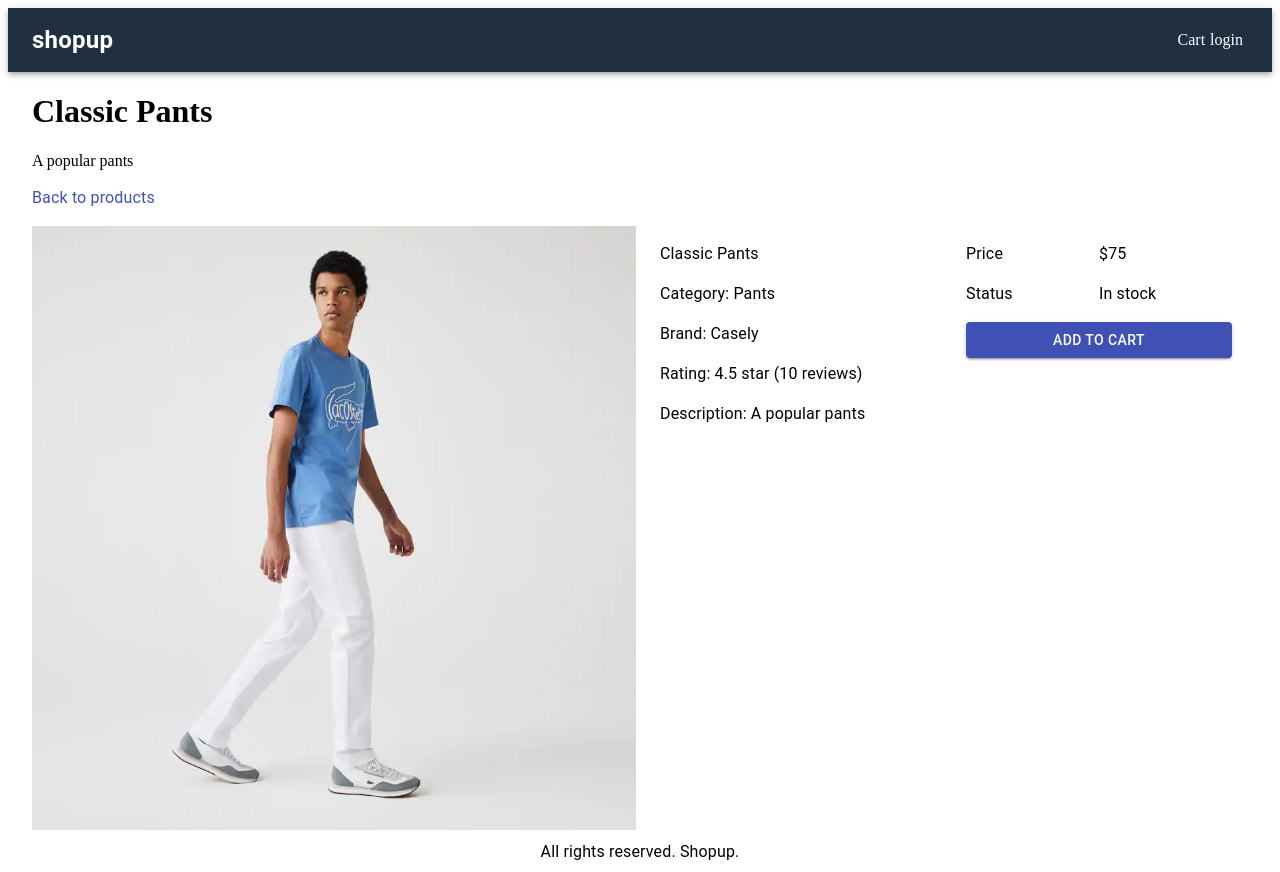
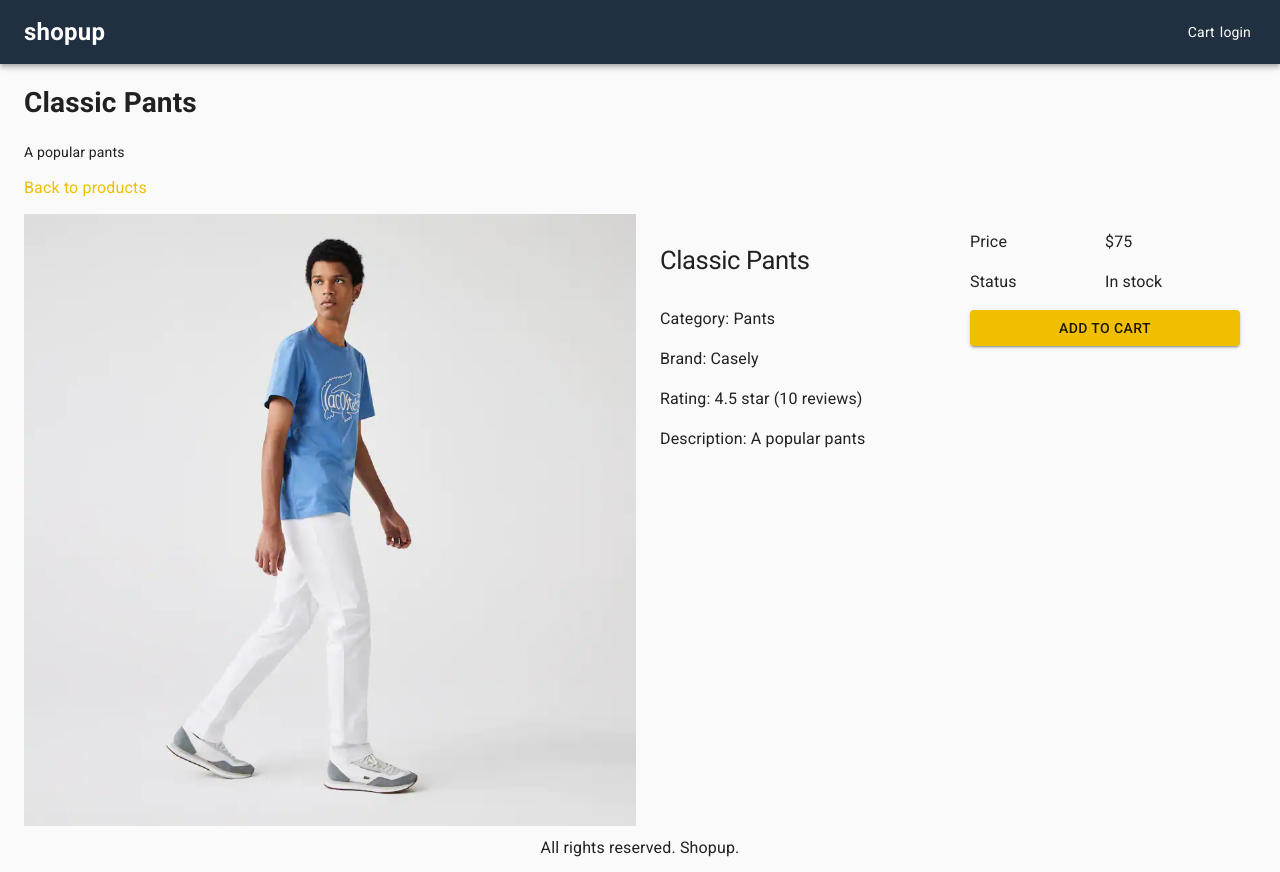
Before and after one commit to Sahil811/Shopup, a Next.js app: page /product/classic-pants in a window 1280 px wide. Built offline with nearby package versions, Linux system fonts and the light colour scheme.

Commit message:
main: material ui theme in project details page

```diff
--- a/components/Layout.js
+++ b/components/Layout.js
@@ -4,6 +4,9 @@
   Link,
   Toolbar,
   Typography,
+  createTheme,
+  ThemeProvider,
+  CssBaseline,
 } from "@material-ui/core";
 import Head from "next/head";
 import React from "react";
@@ -11,6 +14,30 @@
 import NextLink from "next/link";
 
 export default function Layout({ title, description, children }) {
+  const theme = createTheme({
+    typography: {
+      h1: {
+        fontSize: "1.6rem",
+        fontWeight: 400,
+        margin: "1rem 0",
+      },
+      h2: {
+        fontSize: "1.4rem",
+        fontWeight: 400,
+        margin: "1rem 0",
+      },
+    },
+    palette: {
+      type: "light",
+      primary: {
+        main: "#f0c000",
+      },
+      secondary: {
+        main: "#208080",
+      },
+    },
+  });
+
   const classes = useStyles();
 
   return (
@@ -20,6 +47,8 @@
         {description && <meta name="description" content={description} />}
       </Head>
 
+      <ThemeProvider theme={theme}>
+        <CssBaseline />
         <AppBar position="static" className={classes.navbar}>
           <Toolbar>
             <NextLink href="" passHref>
@@ -47,6 +76,7 @@
         <footer className={classes.footer}>
           <Typography>All rights reserved. Shopup.</Typography>
         </footer>
+      </ThemeProvider>
     </div>
   );
 }
--- a/pages/_document.js
+++ b/pages/_document.js
@@ -6,7 +6,12 @@
   render() {
     return (
       <Html lang="en">
-        <Head></Head>
+        <Head>
+          <link
+            rel="stylesheet"
+            href="https://fonts.googleapis.com/css?family=Roboto:300,400,500,700&display=swap"
+          />
+        </Head>
         <body>
           <Main />
           <NextScript />
--- a/pages/product/[slug].js
+++ b/pages/product/[slug].js
@@ -53,7 +53,9 @@
         <Grid item md={3} xs={12}>
           <List>
             <ListItem>
-              <Typography component="h1">{product.name}</Typography>
+              <Typography component="h1" variant="h1">
+                {product.name}
+              </Typography>
             </ListItem>
             <ListItem>
               <Typography>Category: {product.category}</Typography>
```
Lines whose indentation alone changed are shown as unchanged.
